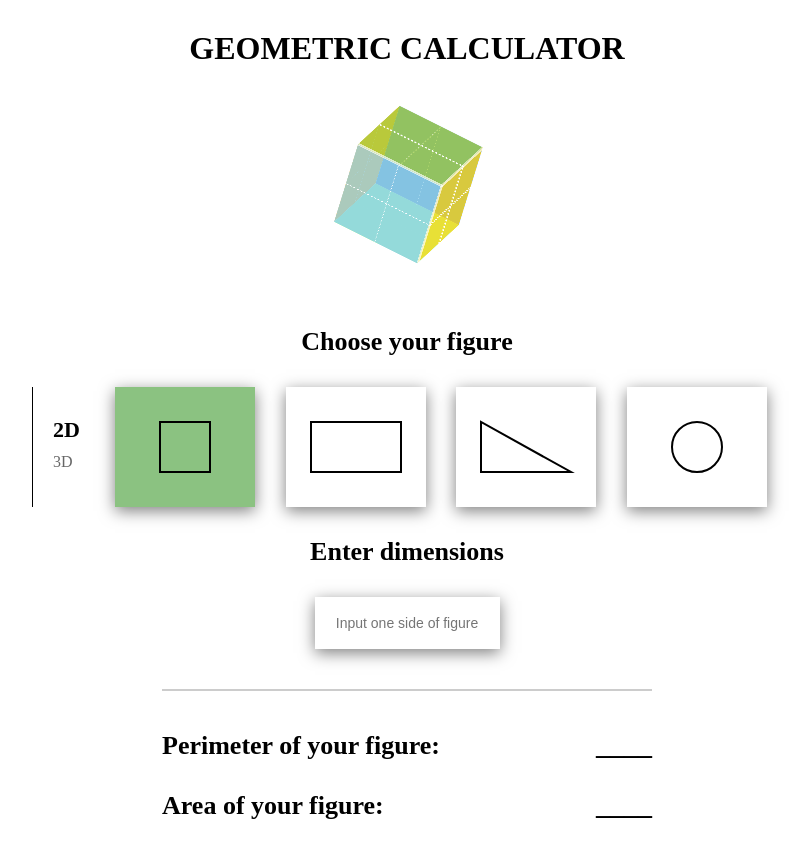
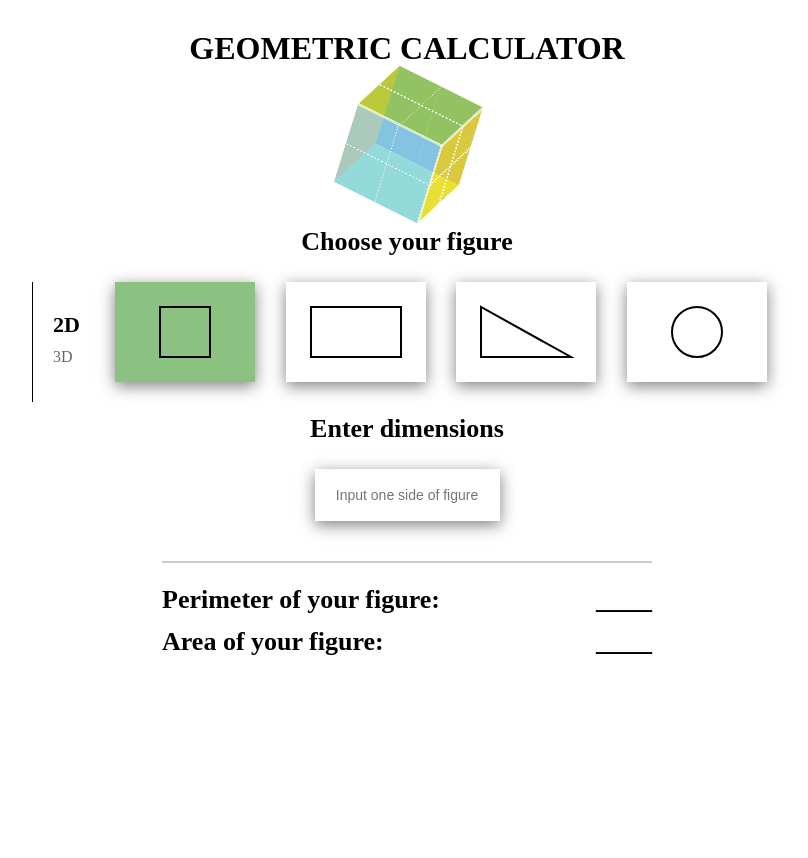
Before and after one commit to viktordominges/Geometric-calculator, a plain HTML site: page index.html in a window 1280 px wide. Shown: the whole page, without its empty margins (233-1041 px from the left). After the commit the page ends 800 px from the top, so only its background shows below. Drawn offline with Linux system fonts and the light colour scheme.

Commit message:
Reduced margin properties to eliminate screen scrolling

```diff
--- a/css/style.css
+++ b/css/style.css
@@ -3,7 +3,7 @@
 @import url('../modules/calculations/calculations.css');
 
 h1 {
-	margin: 30px 0 70px 0;
+	margin: 30px 0;
 	text-align: center;
 	text-transform: uppercase;
 }
--- a/index.html
+++ b/index.html
@@ -24,7 +24,7 @@
             <!-- Tabs  -->
             <div class="calculating">
                 <div class="calculating__field">
-                    <div class="calculating__subtitle">
+                    <div class="calculating__subtitle first__subtitle">
                         Choose your figure
                     </div>
                     <div class="calculating__choose" id="gender">
--- a/modules/calculations/calculations.css
+++ b/modules/calculations/calculations.css
@@ -1,14 +1,16 @@
 
 .calculating__field {
     width: 100%;
-    margin-top: 30px;
-    padding: 30px 0 40px 0;
 }
 
 .calculating__subtitle {
     text-align: center;
     font-size: 26px;
     font-weight: 700;
+    margin-top: 12px;
+}
+
+.calculating__subtitle.first__subtitle {
     margin-top: 30px;
 }
 
@@ -17,7 +19,7 @@
     display: flex;
     flex-wrap: nowrap;
     gap: 20px;
-    margin-top: 30px;
+    margin-top: 25px;
     justify-content: center;
 }
 
--- a/modules/tabs/tabs.css
+++ b/modules/tabs/tabs.css
@@ -8,6 +8,7 @@
 .tabcontent {
     width: 100%;
     position: relative;
+    margin-bottom: 20px;
 }
 
 .tabcontent__dimensions {
```
